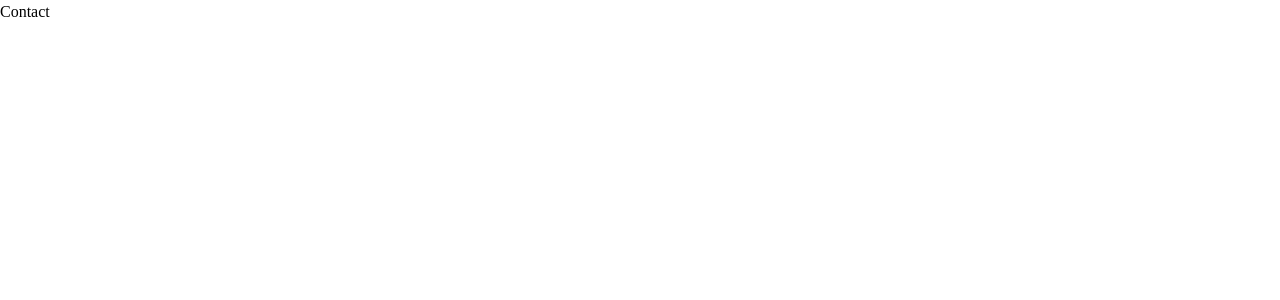
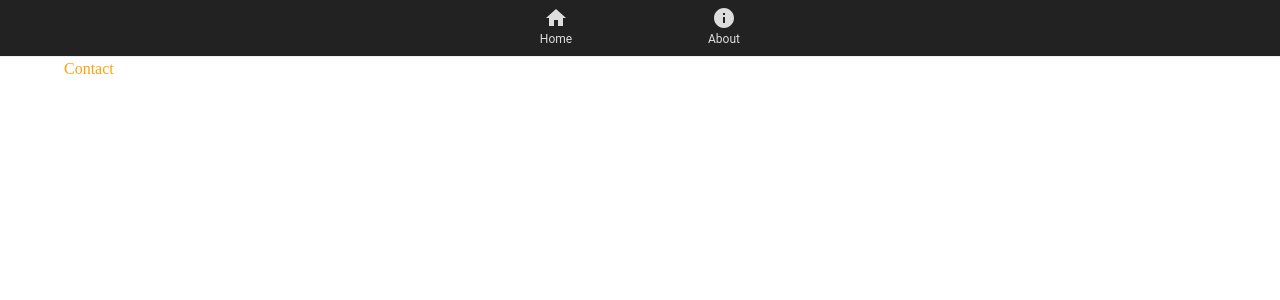
Before and after one commit to d-kuznetsov/cranach-timeline, a Next.js app: page /contact in a window 1280 px wide. Shown: the top 300 px of the page. Built offline with nearby package versions, Linux system fonts and the light colour scheme.

Commit message:
add layout to pages

```diff
--- a/src/pages/contact.jsx
+++ b/src/pages/contact.jsx
@@ -1,5 +1,6 @@
+import Layout from "../components/Layout";
 import styles from "../styles/pages/ContactPage.module.scss";
 
 export default function ContactPage() {
-  return <div>Contact</div>;
+  return <Layout>Contact</Layout>;
 }
--- a/src/pages/grid.jsx
+++ b/src/pages/grid.jsx
@@ -1,5 +1,6 @@
+import Layout from "../components/Layout";
 import styles from "../styles/pages/GridPage.module.scss";
 
 export default function GridPage() {
-  return <div>Grid</div>;
+  return <Layout>Grid</Layout>;
 }
--- a/src/pages/index.jsx
+++ b/src/pages/index.jsx
@@ -1,5 +1,6 @@
+import Layout from "../components/Layout";
 import styles from "../styles/pages/HomePage.module.scss";
 
 export default function HomePage() {
-  return <div>Home</div>;
+  return <Layout>Home</Layout>;
 }
--- a/src/pages/timeline.jsx
+++ b/src/pages/timeline.jsx
@@ -1,5 +1,6 @@
+import Layout from "../components/Layout";
 import styles from "../styles/pages/TimelinePage.module.scss";
 
 export default function TimelinePage() {
-  return <div>Timeline</div>;
+  return <Layout>Timeline</Layout>;
 }
```
